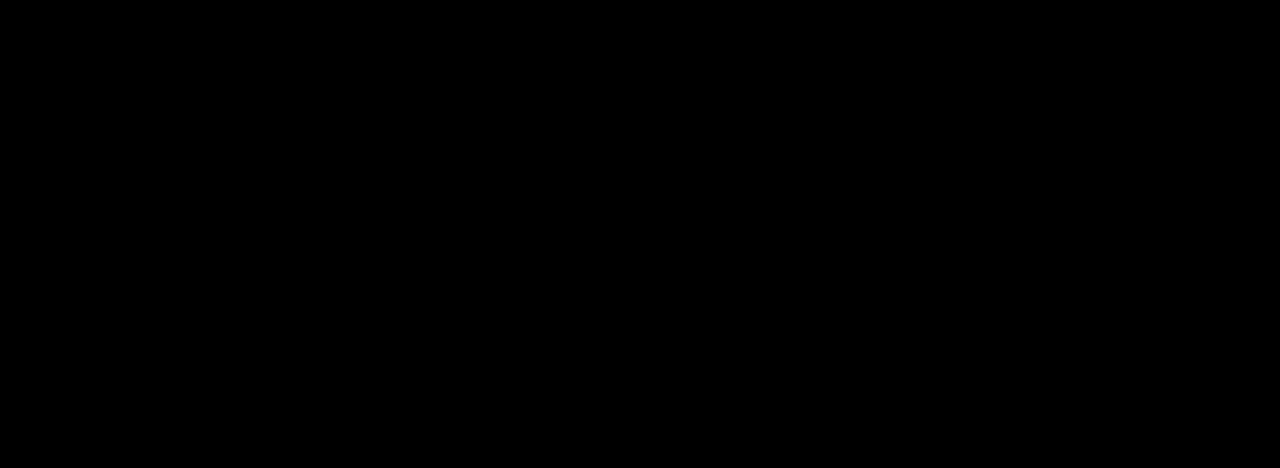
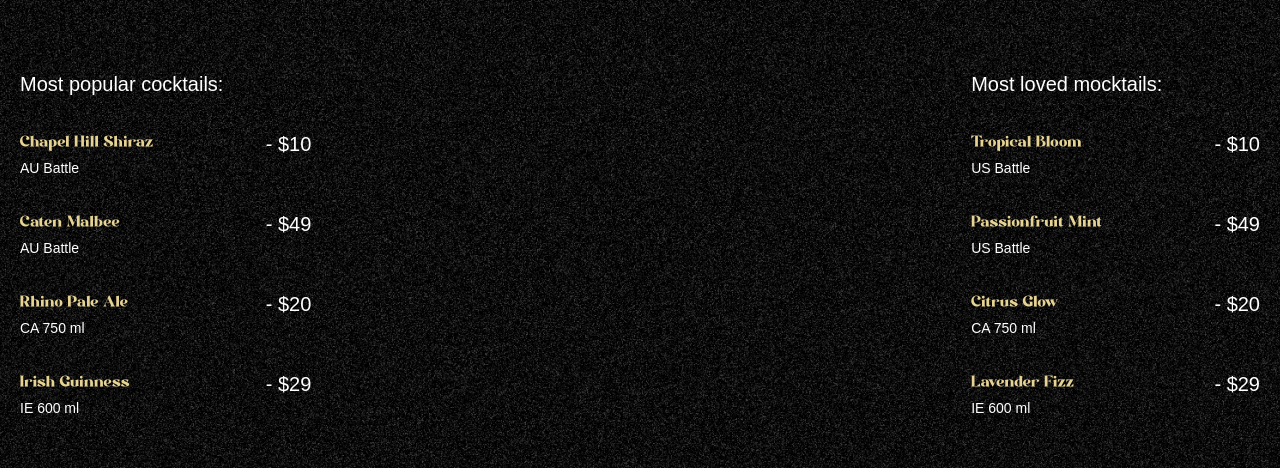
Before and after one commit to Saloni-Pandey21102002/gsap_cocktails, a React (Vite) app: page / in a window 1280 px wide. Shown: the part 890-1358 px from the top of the page. Built offline with nearby package versions, Linux system fonts and the light colour scheme.

Commit message:
implement Cocktails Sections

```diff
--- a/src/App.jsx
+++ b/src/App.jsx
@@ -2,6 +2,7 @@
 import { ScrollTrigger, SplitText } from "gsap/all";
 import Navbar from "./components/Navbar";
 import Hero from "./components/Hero";
+import Cocktails from "./Cocktails";
 
 gsap.registerPlugin(ScrollTrigger, SplitText);
 
@@ -10,6 +11,7 @@
     <main>
       <Navbar />
       <Hero />
+      <Cocktails />
     </main>
   );
 }
--- /dev/null
+++ b/src/Cocktails.jsx
@@ -0,0 +1,78 @@
+import React from "react";
+import { cocktailLists, mockTailLists } from "../constants";
+import { useGSAP } from "@gsap/react";
+import gsap from "gsap";
+const Cocktails = () => {
+  useGSAP(() => {
+    const parallaxTimeline = gsap.timeline({
+      scrollTrigger: {
+        trigger: "#cocktails",
+        start: "top 30%",
+        end: "bottom 80%",
+        scrub: true,
+      },
+    });
+
+    parallaxTimeline
+      .from("#c-left-leaf", {
+        x: -100,
+        y: 100,
+      })
+      .from("#c-right-leaf", {
+        x: 100,
+        y: 100,
+      });
+  });
+
+  return (
+    <section id="cocktails" className="noisy">
+      <img src="/images/cocktail-left-leaf.png" alt="l-leaf" id="c-left-leaf" />
+
+      <img
+        src="/images/cocktail-right-leaf.png"
+        alt="r-leaf"
+        id="c-right-leaf"
+      />
+
+      <div className="list">
+        <div className="popular">
+          <h2>Most popular cocktails:</h2>
+
+          <ul>
+            {cocktailLists.map(({ name, country, detail, price }) => (
+              <li key={name}>
+                <div className="md:me-28">
+                  <h3>{name}</h3>
+                  <p>
+                    {country} {detail}
+                  </p>
+                </div>
+                <span> - {price}</span>
+              </li>
+            ))}
+          </ul>
+        </div>
+
+        <div className="loved">
+          <h2>Most loved mocktails:</h2>
+
+          <ul>
+            {mockTailLists.map(({ name, country, detail, price }) => (
+              <li key={name}>
+                <div className="me-28">
+                  <h3>{name}</h3>
+                  <p>
+                    {country} {detail}
+                  </p>
+                </div>
+                <span> - {price}</span>
+              </li>
+            ))}
+          </ul>
+        </div>
+      </div>
+    </section>
+  );
+};
+
+export default Cocktails;
```
